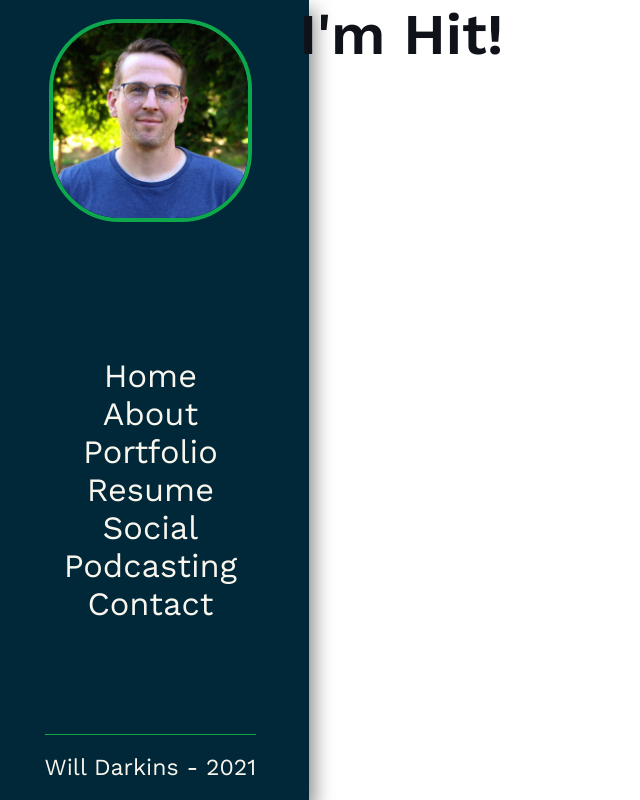
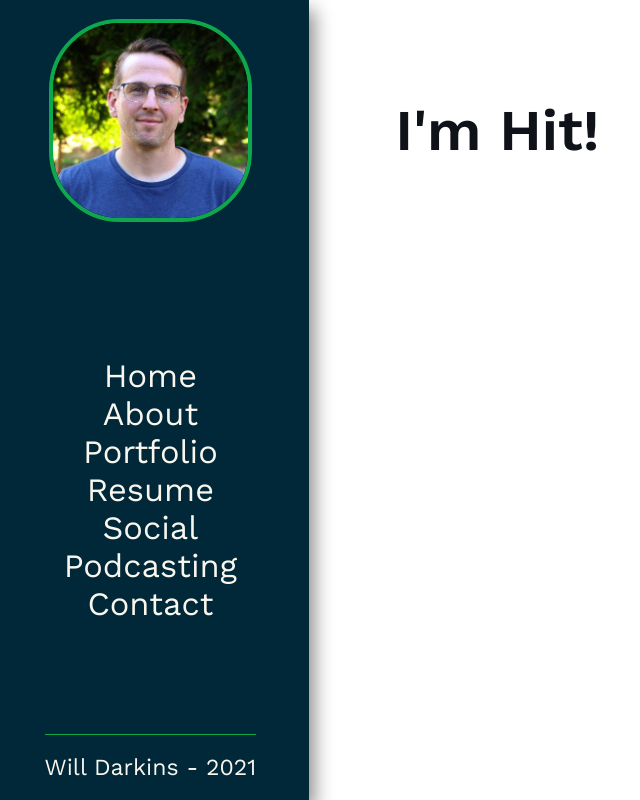
Before and after one commit to willdarkins/portfolio_darkins, a React (Create React App) app: page /about in a window 1280 px wide. Shown: the whole page, without its empty margins (8-648 px from the left). Built offline with nearby package versions, Linux system fonts and the light colour scheme; a web font is replaced by a local one.

Commit message:
added component for title texts that will be displayed across each page

```diff
--- a/src/Pages/About.js
+++ b/src/Pages/About.js
@@ -1,10 +1,18 @@
 import React from 'react'
+import styled from 'styled-components'
+import { MainLayout } from '../Styles/Layout'
+
+const AboutStyles = styled.section`
+
+`
 
 function About() {
     return (
-        <>
-            <h1>I'm Hit!</h1>
-        </>
+        <MainLayout>
+            <AboutStyles>
+                <h1>I'm Hit!</h1>
+            </AboutStyles>
+        </MainLayout>
     )
 }
 
--- a/src/Styles/Layout.js
+++ b/src/Styles/Layout.js
@@ -0,0 +1,7 @@
+//this will be the layout template used across all other pages -- other than the HomePage component
+import styled from 'styled-components'
+
+export const MainLayout = styled.div `
+    padding: 5rem;
+
+`
```
Also changed, not shown: src/Components/Title.js (added, +20 -0 lines).
